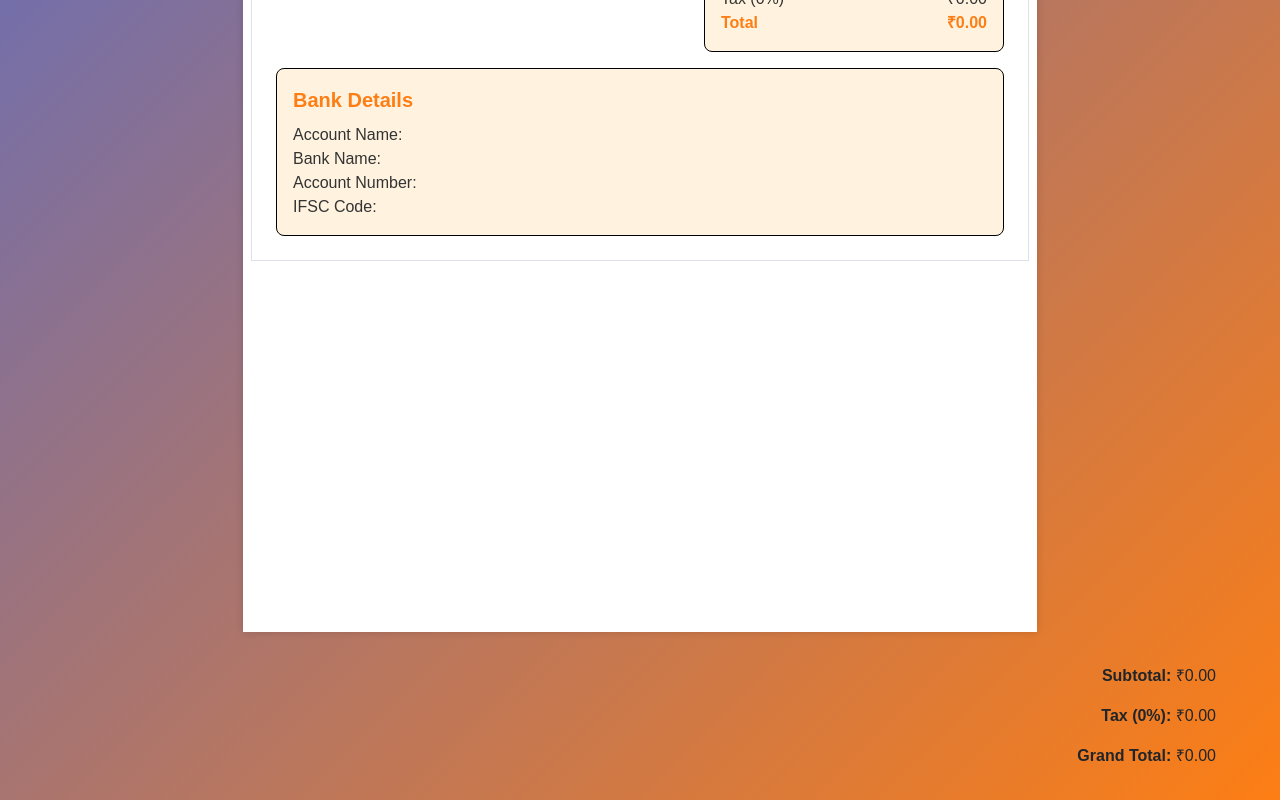
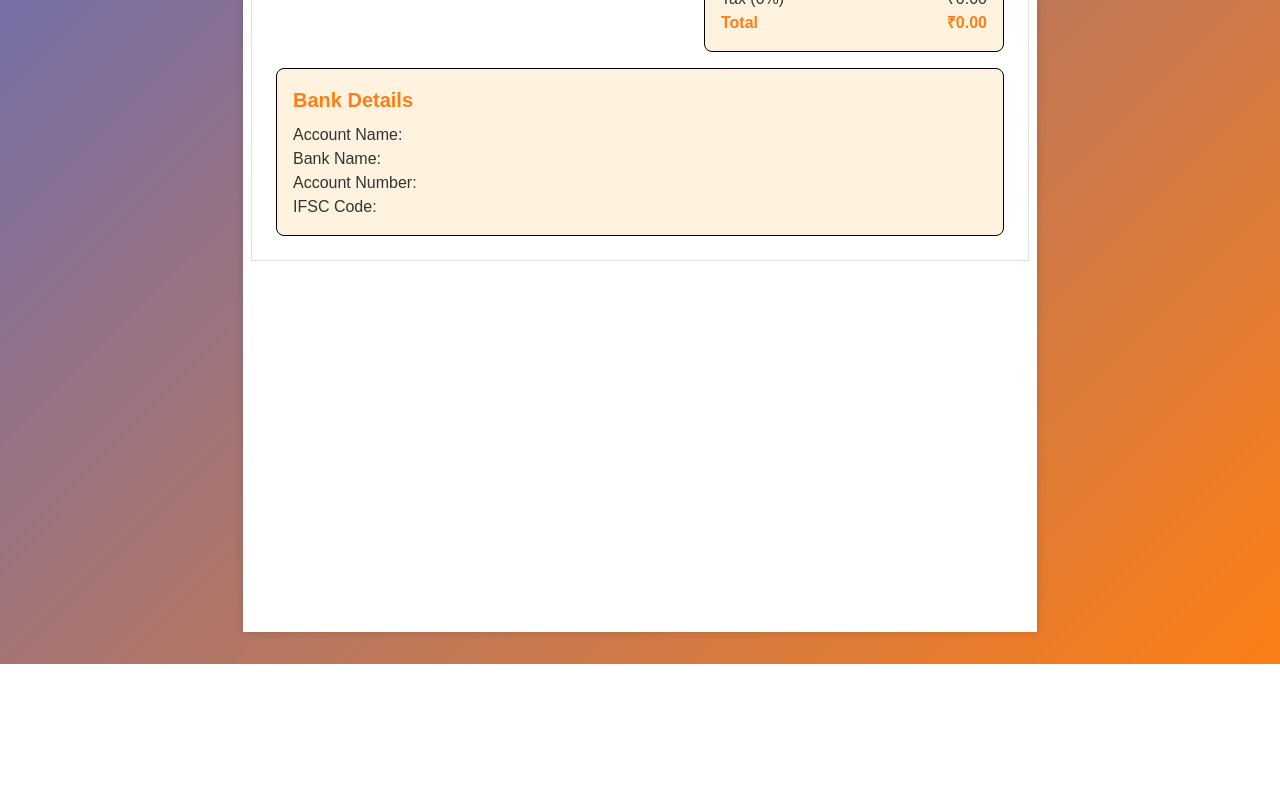
Before and after one commit to Vedant-Pophali/InvoiceGenerator, a React (Vite) app in the folder invoice-generator-client/: page /preview in a window 1280 px wide. Shown: the part 765-1565 px from the top of the page. After the commit the page ends 1429 px from the top, so only its background shows below. Built offline with nearby package versions, Linux system fonts and the light colour scheme; a web font is replaced by a local one.

Commit message:
Preview Page fixed
Extra Financial Details abstracted

```diff
--- a/invoice-generator-client/src/pages/PreviewPage.jsx
+++ b/invoice-generator-client/src/pages/PreviewPage.jsx
@@ -8,13 +8,11 @@ import { useNavigate } from "react-router-dom";
 import { Loader2 } from "lucide-react";
 import html2canvas from "html2canvas";
 import { uploadInvoiceThumbnail } from "../service/cloudinaryService.js";
-
 const PreviewPage = () => {
     const previewRef = useRef();
     const { selectedTemplate, setSelectedTemplate, invoiceData, baseUrl } = useContext(AppContext);
     const [loading, setLoading] = useState(false);
     const navigate = useNavigate();
-
     const handleSaveAndExit = async () => {
         try {
             if (!previewRef.current) {
@@ -116,15 +114,7 @@ const PreviewPage = () => {
             >
                 <InvoicePreview invoiceData={invoiceData} template={selectedTemplate} />
             </div>
-
-            {/* Total Summary */}
-            <div className="text-end mt-3 px-5">
-                <p><strong>Subtotal:</strong> ₹{subtotal.toFixed(2)}</p>
-                <p><strong>Tax ({taxRate}%):</strong> ₹{taxTotal.toFixed(2)}</p>
-                <p><strong>Grand Total:</strong> ₹{grandTotal.toFixed(2)}</p>
-            </div>
         </div>
     );
 };
-
 export default PreviewPage;
```
